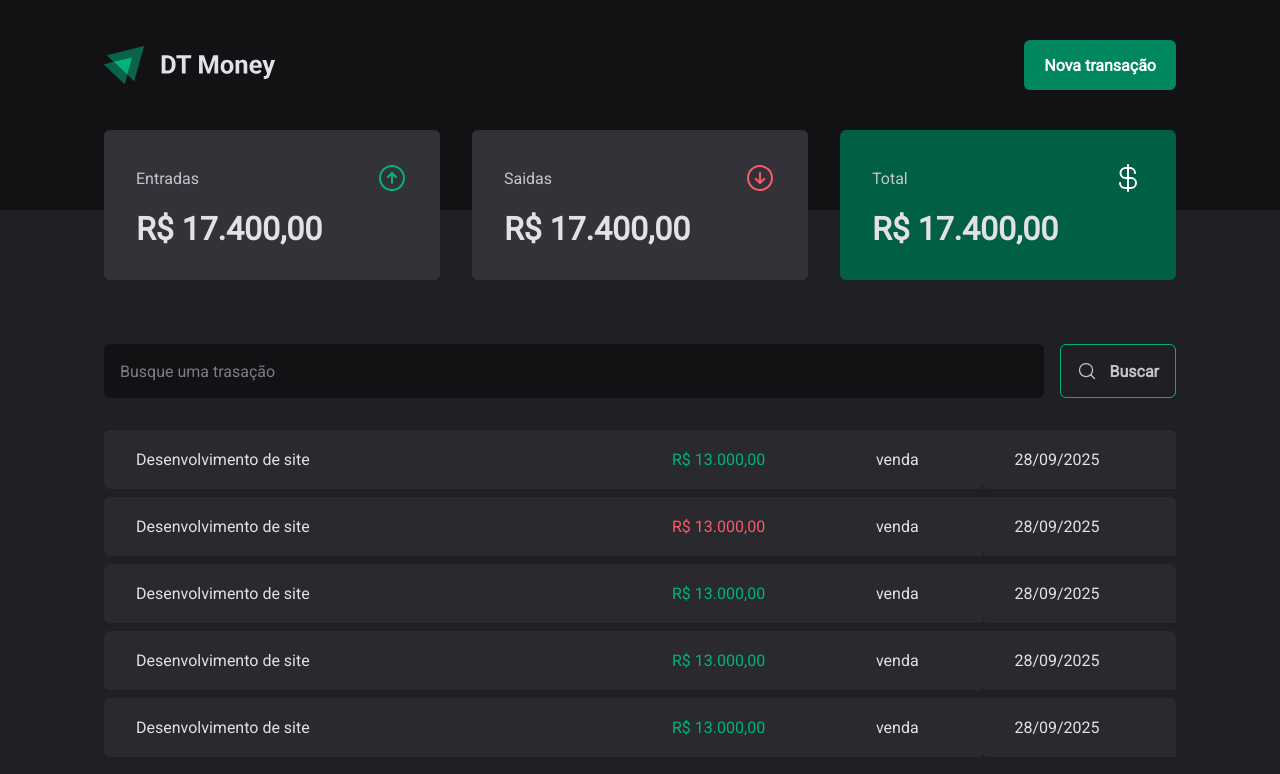
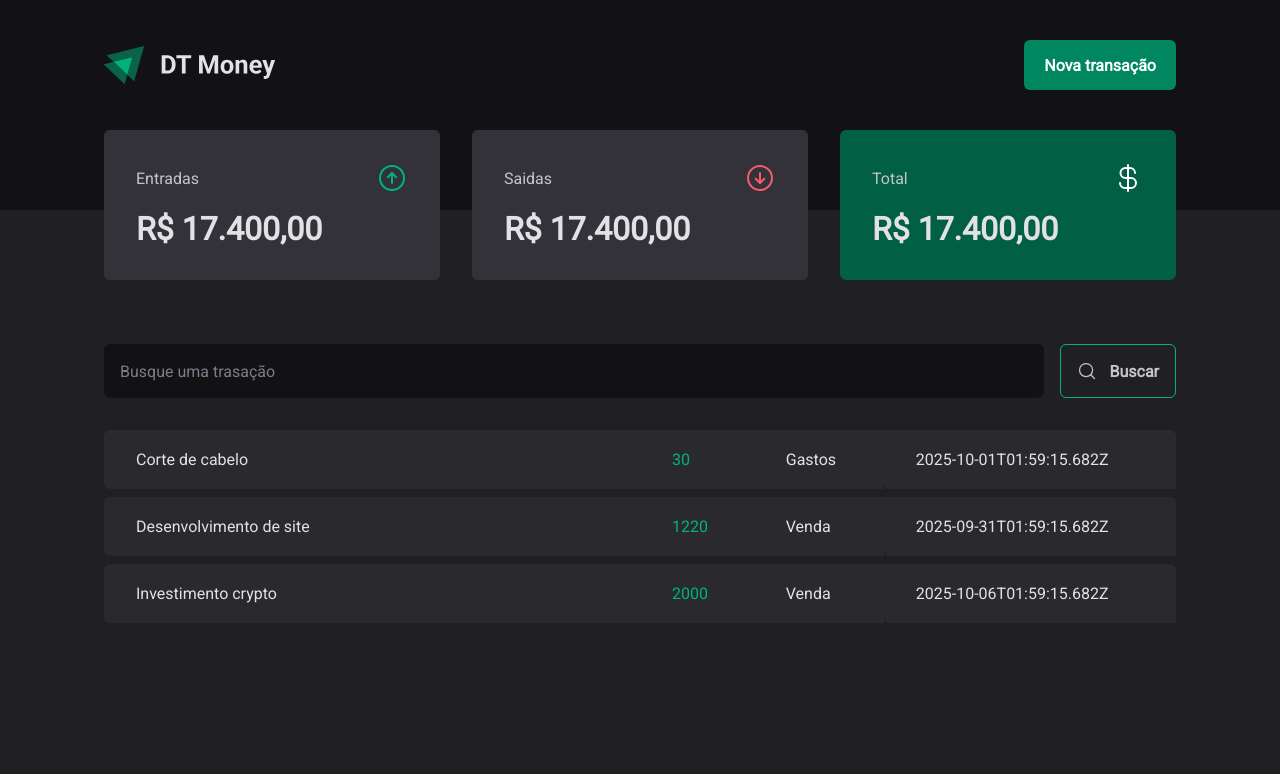
Before and after one commit to santanaIgot/dt_money, a React (Vite) app: page / in a window 1280 px wide. Shown: the top 774 px of the page. Built offline with nearby package versions, Linux system fonts and the light colour scheme; data requests are answered from the project's data file.

Commit message:
[feat] - listing trasactions

```diff
--- a/src/pages/Trasactions/index.tsx
+++ b/src/pages/Trasactions/index.tsx
@@ -1,9 +1,35 @@
+/* eslint-disable @typescript-eslint/no-unused-vars */
+import { useEffect, useState } from "react";
 import { Header } from "../../components/Header";
 import { SearchForm } from "../../components/SearchForm";
 import { Summary } from "../../components/Summary";
 import { PriceHilight, TrasactionContainer, TrasactionsTable } from "./styles";
 
+interface TrasactionProps{
+  id:number,
+  description: string,
+  type: 'income' | 'outcome',
+  price: number,
+  category: string,
+  createdAt: string
+}
+
 export function Trasactions() {
+
+  const [trasactions, setTrasactions] = useState<TrasactionProps[]>([]);
+
+  async function loadTrasactions() {
+
+
+     const response = await fetch('http://localhost:3333/trasactions');
+     const data = await response.json()
+
+     console.log(data);
+     setTrasactions(data)
+  }
+  useEffect(()=>{
+   loadTrasactions()
+  },[])
   return (
     <div>
       <Header />
@@ -12,36 +38,18 @@ export function Trasactions() {
         <SearchForm/>
         <TrasactionsTable>
           <tbody>
-            <tr>
-              <td width="50%">Desenvolvimento de site</td>
-              <td><PriceHilight variant="income">R$ 13.000,00</PriceHilight></td>
-              <td>venda</td>
-              <td>28/09/2025</td>
+            {trasactions.map(trasaction => {
+              return(
+                    <tr key={trasaction.id}>
+              <td width="50%">{trasaction.description}</td>
+              <td><PriceHilight variant="income">{trasaction.price}</PriceHilight></td>
+              <td>{trasaction.category}</td>
+              <td>{trasaction.createdAt}</td>
             </tr>
-            <tr>
-              <td width="50%">Desenvolvimento de site</td>
-              <td><PriceHilight variant="outcome">R$ 13.000,00</PriceHilight></td>
-              <td>venda</td>
-              <td>28/09/2025</td>
-            </tr>
-            <tr>
-              <td width="50%">Desenvolvimento de site</td>
-              <td><PriceHilight variant="income">R$ 13.000,00</PriceHilight></td>
-              <td>venda</td>
-              <td>28/09/2025</td>
-            </tr>
-            <tr>
-              <td width="50%">Desenvolvimento de site</td>
-              <td><PriceHilight variant="income">R$ 13.000,00</PriceHilight></td>
-              <td>venda</td>
-              <td>28/09/2025</td>
-            </tr>
-            <tr>
-              <td width="50%">Desenvolvimento de site</td>
-              <td><PriceHilight variant="income">R$ 13.000,00</PriceHilight></td>
-              <td>venda</td>
-              <td>28/09/2025</td>
-            </tr>
+              )
+            })}
+
+
           </tbody>
         </TrasactionsTable>
       </TrasactionContainer>
```
